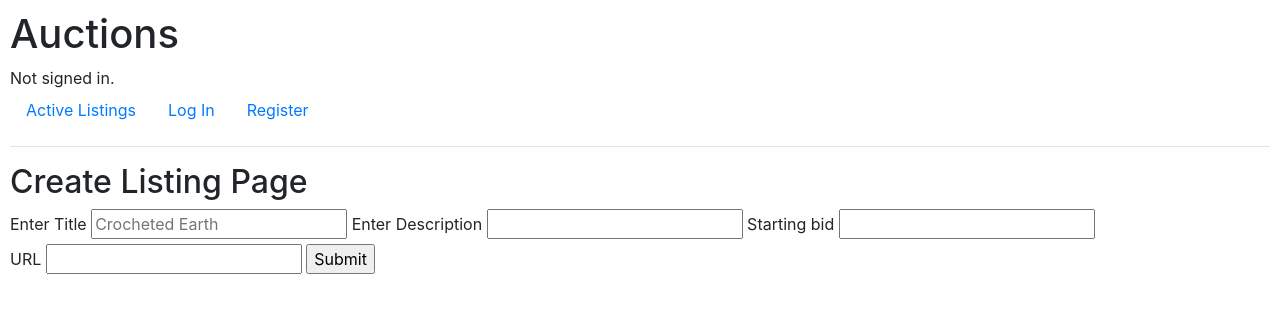
After one commit to row-huh/cs50w, a Django app: page /create-listing in a window 1280 px wide. The commit adds this page. Shown: the top 313 px of the page. Run offline with Django 3.2, Linux system fonts and the light colour scheme; some libraries are stand-ins or nearby versions.

Commit message:
created auction listing functionality

```diff
--- /dev/null
+++ b/commerce/auctions/templates/auctions/create-listing.html
@@ -0,0 +1,19 @@
+{% extends "auctions/layout.html" %}
+
+{% block body %}
+    <h2>Create Listing Page </h2>
+
+    <form action="{% url 'create-listing' %}" method="POST">
+        {% csrf_token %}
+        <label>Enter Title</label>
+        <input name="title" type="text" placeholder="Crocheted Earth" required></input>
+        <label>Enter Description</label>
+        <input name="description" type="text" required></input>
+        <label>Starting bid</label>
+        <input name="bid" type="number" required></input>
+        <label>URL</lable>
+        <input name="image-url" type="url"></input>
+        <input type="submit"></input>
+
+    </form>
+{% endblock %}
--- a/commerce/auctions/templates/auctions/index.html
+++ b/commerce/auctions/templates/auctions/index.html
@@ -1,5 +1,6 @@
 {% extends "auctions/layout.html" %}
 
 {% block body %}
-    <h2>Active Listings uh </h2>
+    <h2>Active Listings</h2>
+
 {% endblock %}
--- a/commerce/auctions/templates/auctions/layout.html
+++ b/commerce/auctions/templates/auctions/layout.html
@@ -24,6 +24,9 @@
                 <li class="nav-item">
                     <a class="nav-link" href="{% url 'logout' %}">Log Out</a>
                 </li>
+                <li class="nav-item">
+                    <a class="nav-link" href="{% url 'create-listing' %}">Create Listing</a>
+                </li>
             {% else %}
                 <li class="nav-item">
                     <a class="nav-link" href="{% url 'login' %}">Log In</a>
@@ -31,6 +34,7 @@
                 <li class="nav-item">
                     <a class="nav-link" href="{% url 'register' %}">Register</a>
                 </li>
+
             {% endif %}
         </ul>
         <hr>
--- a/commerce/auctions/urls.py
+++ b/commerce/auctions/urls.py
@@ -6,5 +6,6 @@ urlpatterns = [
     path("", views.index, name="index"),
     path("login", views.login_view, name="login"),
     path("logout", views.logout_view, name="logout"),
-    path("register", views.register, name="register")
+    path("register", views.register, name="register"),
+    path("create-listing", views.create_listing, name="create-listing")
 ]
--- a/commerce/auctions/views.py
+++ b/commerce/auctions/views.py
@@ -4,11 +4,36 @@ from django.http import HttpResponse, HttpResponseRedirect
 from django.shortcuts import render
 from django.urls import reverse
 
-from .models import User
+from .models import User, AuctionListings
 
 
 def index(request):
     return render(request, "auctions/index.html")
+
+
+
+# Users should be able to visit a page to create a new listing.
+# They should be able to specify a title for the listing,
+# a text-based description,
+# and what the starting bid should be.
+# Users should also optionally be able to provide a URL for an image for the listing and/or a category (e.g. Fashion, Toys, Electronics, Home, etc.).
+def create_listing(request):
+    if request.method == "GET":
+        return render(request, "auctions/create-listing.html")
+
+    if request.method == "POST":
+        title = request.POST["title"]
+        description = request.POST["description"]
+        starting_bid = request.POST["bid"]
+        if request.POST["image-url"]:
+            image_url = request.POST["image-url"]
+        else:
+            image_url = None
+
+        new_listing = AuctionListings.objects.create(title='hi', description='description', bid=10, url=None)
+        new_listing.save()
+
+        return HttpResponse((title, description, starting_bid, image_url, new_listing))
 
 
 def login_view(request):
```
Also changed, not shown: commerce/auctions/models.py (+7 -2 lines), commerce/auctions/migrations/0002_auctionlistings.py (added), commerce/auctions/migrations/0003_remove_auctionlistings_title_auctionlistings_url.py (added), commerce/auctions/migrations/0004_auctionlistings_bid_auctionlistings_description_and_more.py (added), commerce/db.sqlite3.
